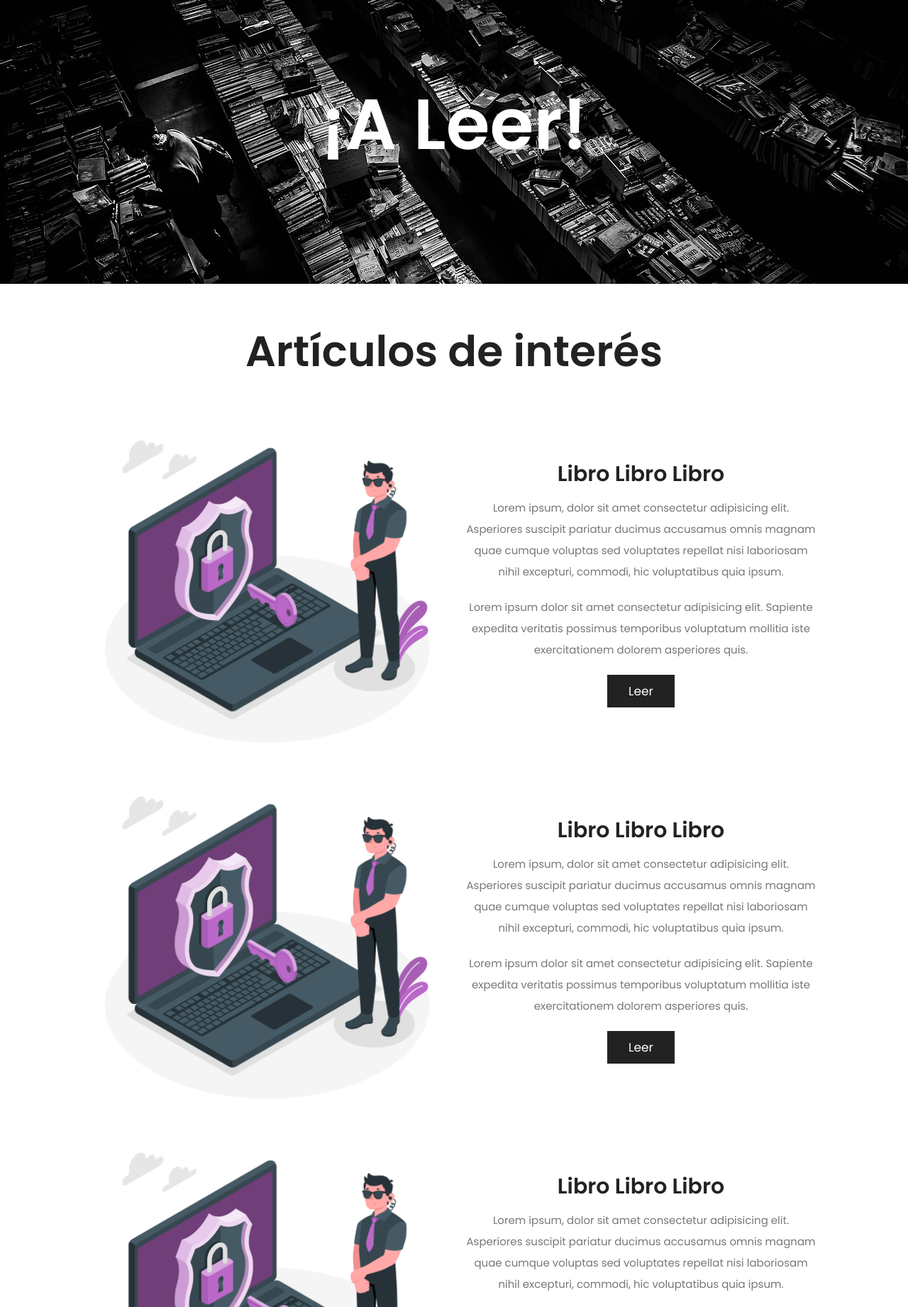
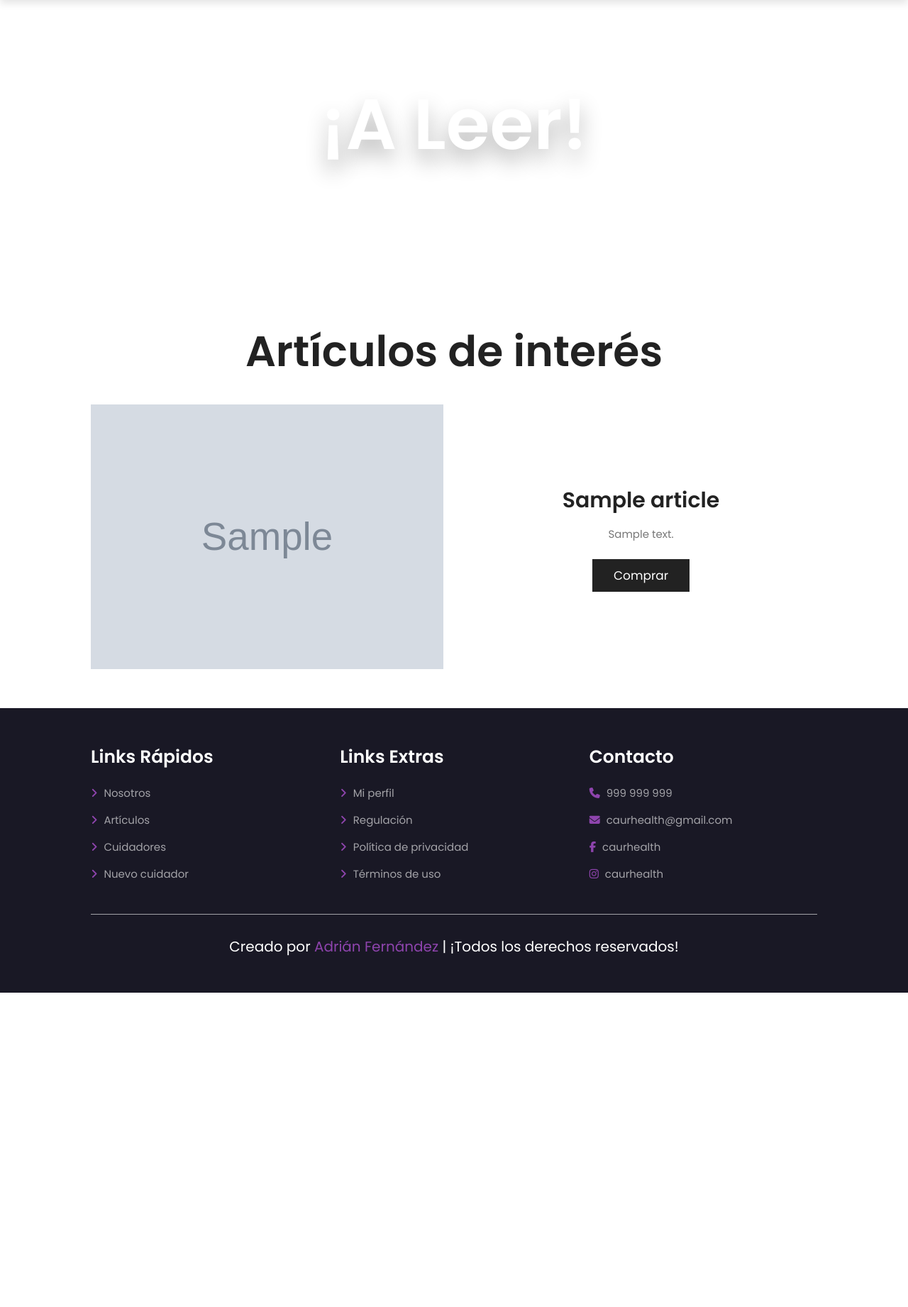
Before and after one commit to adriferro/caurhealth., a PHP site: page /templates/articles.php in a window 1280 px wide. Shown: the part 78-1920 px from the top of the page at 71% size. After the commit the page ends 1477 px from the top, so only its background shows below. Run offline with PHP 8.4, Linux system fonts and the light colour scheme; the visitor is signed in with stand-in values (Sample User, id 1); tables that the repository leaves empty or names only in its code hold one stand-in row (values such as "Sample post"); grey boxes marked "Sample" are stand-in pictures.

Commit message:
Realizamos la logica para conectar con la base de datos y se impriman en pantalla los articulos guardados

```diff
--- a/templates/articles.php
+++ b/templates/articles.php
@@ -5,6 +5,31 @@ if (!isset($_SESSION['user_id'])) {
         header("Location: ../login/login.php");
         exit();
     }
+
+
+    $connection = mysqli_connect('localhost', 'root', '', 'caurhealth');
+
+    if (!$connection) {
+        die("Conexión fallida: " . mysqli_connect_error());
+    }
+
+    $query = "SELECT * FROM articles";
+    $result = mysqli_query($connection, $query);
+
+    if (!$result) {
+        die("Consulta fallida: " . mysqli_error($connection));
+    }
+
+    $articles = [];
+    $alignment_counter = 0;
+
+    while ($row = mysqli_fetch_assoc($result)) {
+        $row['alignment_class'] = ($alignment_counter % 2 == 0) ? 'left-aligned' : 'right-aligned';
+        $articles[] = $row;
+        $alignment_counter++;
+    }
+
+    mysqli_close($connection);
 ?>
 
 
@@ -36,7 +61,7 @@ if (!isset($_SESSION['user_id'])) {
     </section>
 
 
-    <div class="heading" style="background: url(../assets/background/articles-bg.jpg) no-repeat">
+    <div class="heading">
         <h1>¡A Leer!</h1>
     </div>
 
@@ -44,47 +69,22 @@ if (!isset($_SESSION['user_id'])) {
     <section>
         <h1 class="heading-title">Artículos de interés</h1>
 
-        <div class="article">
+        <?php foreach ($articles as $article): ?>
+            <div class="article <?php echo htmlspecialchars($article['alignment_class']); ?>">
                 <div class="image">
-                <img src="../assets/img/seguridad.png" alt="">
+                    <?php if (!empty($article['image'])): ?>
+                        <img src="../assets/articles_img/<?php echo htmlspecialchars($article['image']); ?>" alt="Imagen del artículo">
+                    <?php else: ?>
+                        <img src="../assets/uploaded_img/predeterminado.png" alt="Imagen predeterminada">
+                    <?php endif; ?>
                 </div>
-
                 <div class="content">
-                <h3>Libro Libro Libro</h3>
-                <p>Lorem ipsum, dolor sit amet consectetur adipisicing elit. Asperiores suscipit pariatur ducimus accusamus omnis magnam quae cumque voluptas sed voluptates repellat nisi laboriosam nihil excepturi, commodi, hic voluptatibus quia ipsum.</p>
-                <p>Lorem ipsum dolor sit amet consectetur adipisicing elit. Sapiente expedita veritatis possimus temporibus voluptatum mollitia iste exercitationem dolorem asperiores quis.</p>
-
-                <a href="#" class="btn">Leer</a>
+                    <h3><?php echo htmlspecialchars($article['title']); ?></h3>
+                    <p><?php echo htmlspecialchars($article['summary']); ?></p>
+                    <a href="<?php echo htmlspecialchars($article['link']); ?>" class="btn">Comprar</a>
                 </div>
             </div>
-
-        <div class="article">
-            <div class="image">
-                <img src="../assets/img/seguridad.png" alt="">
-            </div>
-
-            <div class="content">
-                <h3>Libro Libro Libro</h3>
-                <p>Lorem ipsum, dolor sit amet consectetur adipisicing elit. Asperiores suscipit pariatur ducimus accusamus omnis magnam quae cumque voluptas sed voluptates repellat nisi laboriosam nihil excepturi, commodi, hic voluptatibus quia ipsum.</p>
-                <p>Lorem ipsum dolor sit amet consectetur adipisicing elit. Sapiente expedita veritatis possimus temporibus voluptatum mollitia iste exercitationem dolorem asperiores quis.</p>
-
-                <a href="#" class="btn">Leer</a>
-            </div>
-        </div>
-
-        <div class="about">
-            <div class="image">
-                <img src="../assets/img/seguridad.png" alt="">
-            </div>
-
-            <div class="content">
-                <h3>Libro Libro Libro</h3>
-                <p>Lorem ipsum, dolor sit amet consectetur adipisicing elit. Asperiores suscipit pariatur ducimus accusamus omnis magnam quae cumque voluptas sed voluptates repellat nisi laboriosam nihil excepturi, commodi, hic voluptatibus quia ipsum.</p>
-                <p>Lorem ipsum dolor sit amet consectetur adipisicing elit. Sapiente expedita veritatis possimus temporibus voluptatum mollitia iste exercitationem dolorem asperiores quis.</p>
-
-                <a href="#" class="btn">Leer</a>
-            </div>
-        </div>
+        <?php endforeach; ?>
     </section>
 
 
```
Lines whose indentation alone changed are shown as unchanged.
